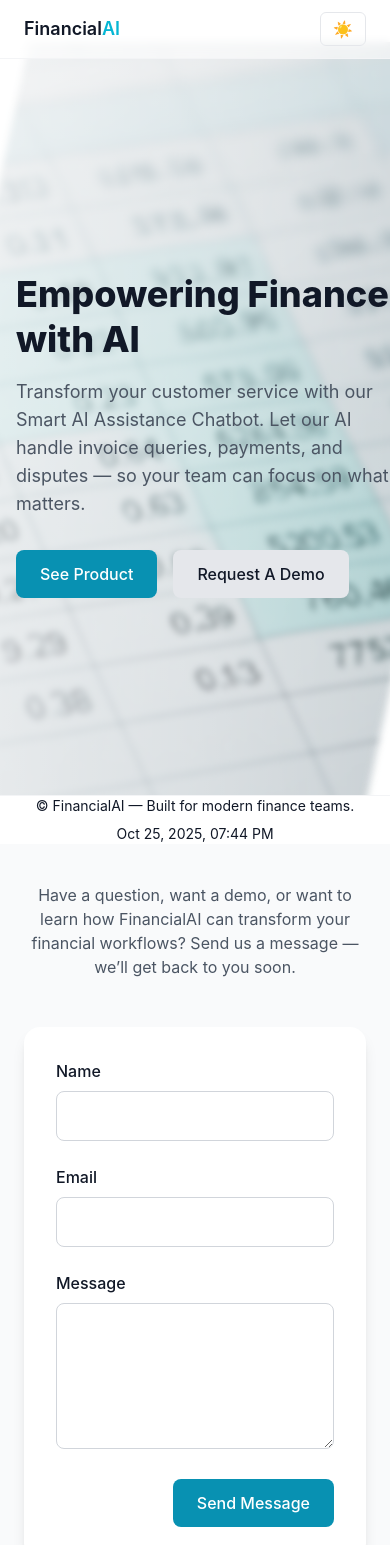
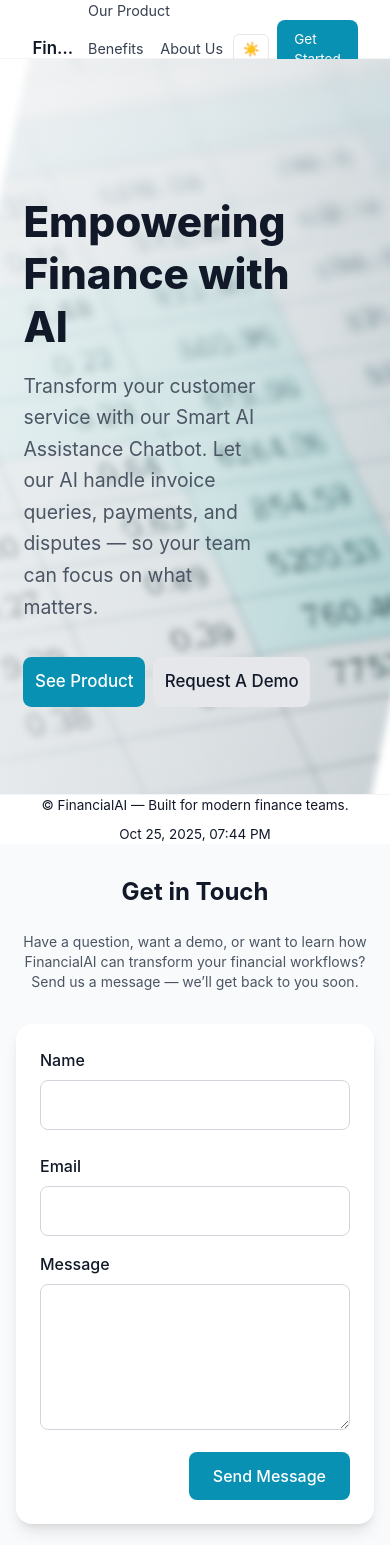
Before and after one commit to steven-twerdochlib/FinancialAI-Website, a Vue app: page / in a window 390 px wide. Shown: the top 1545 px of the page. Built offline with nearby package versions, Linux system fonts and the light colour scheme; no server answers.

Commit message:
Fixed some sizing for mobile size

```diff
--- a/src/App.vue
+++ b/src/App.vue
@@ -1,7 +1,7 @@
 <template>
   <div :class="themeClass" class="min-h-screen flex flex-col transition-colors duration-300">
     <!-- Sticky Navbar -->
-    <Navbar :darkMode="darkMode" @toggleDarkMode="toggleDarkMode" class="sticky top-0 z-50 h-[5vh]" />
+    <Navbar :darkMode="darkMode" @toggleDarkMode="toggleDarkMode" class="sticky top-0 z-50 h-[7vh]" />
 
     <!-- Hero Section fills remaining space -->
     <HeroSection class="h-[93vh]" />
--- a/src/components/Contact.vue
+++ b/src/components/Contact.vue
@@ -1,18 +1,23 @@
 <template>
-  <section id="contact" class="bg-gray-50 dark:bg-gray-900 flex flex-col justify-center">
-    <div class="max-w-5xl mx-auto px-6 md:px-12">
-      <h2 class="text-3xl md:text-4xl font-bold text-center mb-10">
+  <section
+  id="contact"
+  class="h-full bg-gray-50 dark:bg-gray-900 flex flex-col justify-center overflow-hidden"
+>
+    <div
+  class="flex-1 overflow-auto max-w-5xl mx-auto px-4 sm:px-8 md:px-12 py-8 md:py-12"
+>
+      <h2 class="text-2xl sm:text-3xl md:text-4xl font-bold text-center mb-6 sm:mb-10">
   Get in Touch
 </h2>
 
-      <p class="text-center text-gray-600 dark:text-gray-400 max-w-2xl mx-auto mb-12">
+<p class="text-center text-gray-600 dark:text-gray-400 max-w-2xl mx-auto mb-8 sm:mb-12 text-sm sm:text-base md:text-lg">
   Have a question, want a demo, or want to learn how FinancialAI can transform your financial workflows?
   Send us a message — we’ll get back to you soon.
 </p>
 
       <form
   @submit.prevent="handleSubmit"
-        class="bg-white dark:bg-gray-800 shadow-lg rounded-2xl p-8 md:p-10 space-y-6"
+  class="bg-white dark:bg-gray-800 shadow-lg rounded-2xl p-6 sm:p-8 md:p-10 space-y-4 sm:space-y-6 flex-1 overflow-auto"
 >
         <div class="grid md:grid-cols-2 gap-6">
           <div>
@@ -64,7 +69,7 @@
       </form>
 
       <!-- Social Links -->
-      <div class="flex justify-center mt-10 space-x-8">
+      <div class="flex flex-wrap justify-center mt-6 sm:mt-10 space-x-6 sm:space-x-8">
         <!-- LinkedIn -->
         <button
           @click="openLinkedIn"
--- a/src/components/Footer.vue
+++ b/src/components/Footer.vue
@@ -1,11 +1,17 @@
 <template>
-  <footer class="w-full h-full bg-white dark:bg-gray-900 border-t border-gray-100 dark:border-gray-800 flex items-center justify-center">
-    <div class="max-w-7xl mx-auto px-6 text-sm flex flex-col md:flex-row justify-between items-center gap-2 w-full">
-      <div>© FinancialAI — Built for modern finance teams.</div>
-      <div v-if="weatherInfo === ''">
+  <footer
+    v-bind="$attrs"
+    class="w-full h-full bg-white dark:bg-gray-900 border-t border-gray-100 dark:border-gray-800 flex items-center justify-center overflow-hidden"
+  >
+    <div
+      class="max-w-7xl w-full mx-auto px-[2vw] flex flex-col md:flex-row justify-between items-center gap-[1vh] text-[1.6vh]"
+    >
+      <div class="truncate">© FinancialAI — Built for modern finance teams.</div>
+
+      <div v-if="weatherInfo === ''" class="truncate">
         {{ currentDateTime }}
       </div>
-      <div v-else>
+      <div v-else class="truncate">
         {{ currentDateTime }} · {{ weatherInfo }}
       </div>
     </div>
@@ -14,45 +20,44 @@
 
 <script>
 export default {
-  name: 'Footer',
+  name: "Footer",
+  inheritAttrs: false, // allows parent height to pass in
   data() {
     return {
-      currentDateTime: '',
-      weatherInfo: 'Loading weather...',
-    }
+      currentDateTime: "",
+      weatherInfo: "Loading weather...",
+    };
   },
   created() {
-    this.updateDateTime()
-    setInterval(this.updateDateTime, 60000) // update every minute
-    this.fetchWeather()
+    this.updateDateTime();
+    setInterval(this.updateDateTime, 60000); // update every minute
+    this.fetchWeather();
   },
   methods: {
     updateDateTime() {
-      const now = new Date()
+      const now = new Date();
       this.currentDateTime = now.toLocaleString([], {
-        year: 'numeric',
-        month: 'short',
-        day: 'numeric',
-        hour: '2-digit',
-        minute: '2-digit',
-      })
+        year: "numeric",
+        month: "short",
+        day: "numeric",
+        hour: "2-digit",
+        minute: "2-digit",
+      });
     },
     async fetchWeather() {
       try {
-        // Example: using OpenWeatherMap API
-        // Replace "YOUR_API_KEY" with your actual API key
         const response = await fetch(
-          'https://api.openweathermap.org/data/2.5/weather?q=London&units=metric&appid=YOUR_API_KEY'
-        )
-        const data = await response.json()
-        this.weatherInfo = `${data.main.temp}°C, ${data.weather[0].description}`
+          "https://api.openweathermap.org/data/2.5/weather?q=London&units=metric&appid=YOUR_API_KEY"
+        );
+        const data = await response.json();
+        this.weatherInfo = `${data.main.temp}°C, ${data.weather[0].description}`;
       } catch (error) {
-        console.error('Error fetching weather:', error)
-        this.weatherInfo = ''
+        console.error("Error fetching weather:", error);
+        this.weatherInfo = "";
       }
-    }
-  }
-}
+    },
+  },
+};
 </script>
 
 <style scoped>
--- a/src/components/HeroSection.vue
+++ b/src/components/HeroSection.vue
@@ -1,5 +1,5 @@
 <template>
-  <section class="relative flex items-center">
+  <section v-bind="$attrs" class="relative flex items-center justify-start overflow-hidden">
     <!-- Background image -->
     <div class="absolute inset-0 overflow-hidden">
       <img
@@ -12,19 +12,26 @@
     </div>
 
     <!-- Hero content -->
-    <div class="relative z-10 max-w-3xl pl-10 md:pl-20">
-      <h1 class="text-4xl md:text-6xl font-extrabold leading-tight">
+    <div class="relative z-10 max-w-[80vw] pl-[6vw] space-y-[2vh]">
+      <h1 class="font-extrabold leading-tight text-[5vh] md:text-[6vh]">
         Empowering Finance with AI
       </h1>
-      <p class="mt-4 text-lg md:text-xl text-gray-600 dark:text-gray-300 max-w-xl">
-        Transform your customer service with our Smart AI Assistance Chatbot. Let our AI handle invoice queries, payments, and disputes — so your team can focus on what matters.
+      <p class="text-[2.3vh] text-gray-600 dark:text-gray-300 max-w-[60vw] leading-relaxed">
+        Transform your customer service with our Smart AI Assistance Chatbot.
+        Let our AI handle invoice queries, payments, and disputes — so your team
+        can focus on what matters.
       </p>
 
-      <div class="mt-8 flex gap-4">
-        <button class="px-6 py-3 rounded-lg bg-cyan-600 text-white font-medium hover:bg-cyan-700 transition-colors duration-200">
+      <div class="flex gap-[2vw] pt-[2vh]">
+        <button
+          class="px-[3vw] py-[1.5vh] rounded-[1vh] bg-cyan-600 text-white font-medium text-[2vh] hover:bg-cyan-700 transition-colors duration-200"
+        >
           See Product
         </button>
-        <button @click="scrollToContact" class="px-6 py-3 rounded-lg bg-gray-200 dark:bg-gray-700 text-gray-900 dark:text-white font-medium hover:bg-gray-300 dark:hover:bg-gray-600 transition-colors duration-200">
+        <button
+          @click="scrollToContact"
+          class="px-[3vw] py-[1.5vh] rounded-[1vh] bg-gray-200 dark:bg-gray-700 text-gray-900 dark:text-white font-medium text-[2vh] hover:bg-gray-300 dark:hover:bg-gray-600 transition-colors duration-200"
+        >
           Request A Demo
         </button>
       </div>
@@ -32,20 +39,19 @@
   </section>
 </template>
 
-
 <script>
 export default {
-  name: 'HeroSection',
+  name: "HeroSection",
+  inheritAttrs: false,
   methods: {
     scrollToContact() {
-      const contactSection = document.getElementById('contact')
-      if (contactSection) {
-        contactSection.scrollIntoView({ behavior: 'smooth' })
-      }
-    }
-  }
-}
+      const contact = document.querySelector("#contact");
+      if (contact) contact.scrollIntoView({ behavior: "smooth" });
+    },
+  },
+};
 </script>
+
 
 <style scoped>
 /* Ensure text remains readable on smaller screens */
--- a/src/components/Navbar.vue
+++ b/src/components/Navbar.vue
@@ -1,25 +1,51 @@
 <template>
-  <header class="fixed w-full top-0 left-0 z-50">
-    <nav class="backdrop-blur-sm bg-white/60 dark:bg-gray-900 border-b border-gray-100 dark:border-gray-800">
-      <div class="max-w-7xl mx-auto px-6 py-3 flex items-center justify-between">
-        <div class="flex items-center gap-3">
-          <a href="#" class="font-semibold text-lg cursor-pointer">Financial<span class="text-cyan-500">AI</span></a>
-          <ul class="hidden md:flex items-center gap-6 text-sm text-gray-700 dark:text-gray-200">
+  <header
+    :class="[ $attrs.class, 'w-full fixed top-0 left-0 z-50 overflow-hidden' ]"
+  >
+    <nav
+  class="h-full flex flex-wrap items-center justify-between md:justify-between justify-center
+         backdrop-blur-sm bg-white/60 dark:bg-gray-900 border-b border-gray-100 dark:border-gray-800 px-6 transition"
+>
+
+      <div
+        class="max-w-7xl w-full mx-auto px-[1vh] sm:px-[2vh] md:px-[3vh] flex items-center justify-between"
+      >
+        <!-- Left Side -->
+        <div class="flex items-center gap-[1.5vh]">
+          <a
+            href="#"
+            class="font-semibold text-[2vh] sm:text-[2.3vh] md:text-[2.5vh] truncate"
+          >
+            Financial<span class="text-cyan-500">AI</span>
+          </a>
+
+          <ul class="flex flex-wrap items-center gap-[2vh] text-gray-700 dark:text-gray-200 text-[1.7vh]">
+
             <li class="hover:underline cursor-pointer">Our Product</li>
             <li class="hover:underline cursor-pointer">Benefits</li>
             <li class="hover:underline cursor-pointer">About Us</li>
-            <li>
-              <a href="#contact" class="hover:underline cursor-pointer">Contact</a>
+            <li class="hover:underline cursor-pointer">
+              <a href="#contact">Contact</a>
             </li>
           </ul>
         </div>
 
-        <div class="flex items-center gap-3">
-          <button @click="toggleDarkMode" class="px-3 py-1 rounded-md border dark:border-gray-700">
+        <!-- Right Side -->
+        <div class="flex items-center gap-[1vh]">
+          <button
+            @click="$emit('toggleDarkMode')"
+            class="px-[1vh] py-[0.5vh] rounded-md border dark:border-gray-700 text-[1.6vh]"
+          >
             <span v-if="darkMode">🌙</span>
             <span v-else>☀️</span>
           </button>
-          <a href="#" class="hidden md:inline-block px-4 py-2 rounded-lg bg-cyan-600 text-white">Get Started</a>
+
+          <a
+            href="#"
+            class="md:inline-block px-[2vh] py-[1vh] rounded-lg bg-cyan-600 text-white text-[1.6vh] hover:bg-cyan-700 transition"
+          >
+            Get Started
+          </a>
         </div>
       </div>
     </nav>
@@ -29,6 +55,7 @@
 <script>
 export default {
   name: 'Navbar',
+  inheritAttrs: false,
   props: {
     darkMode: {
       type: Boolean,
```
Lines whose indentation alone changed are shown as unchanged.
